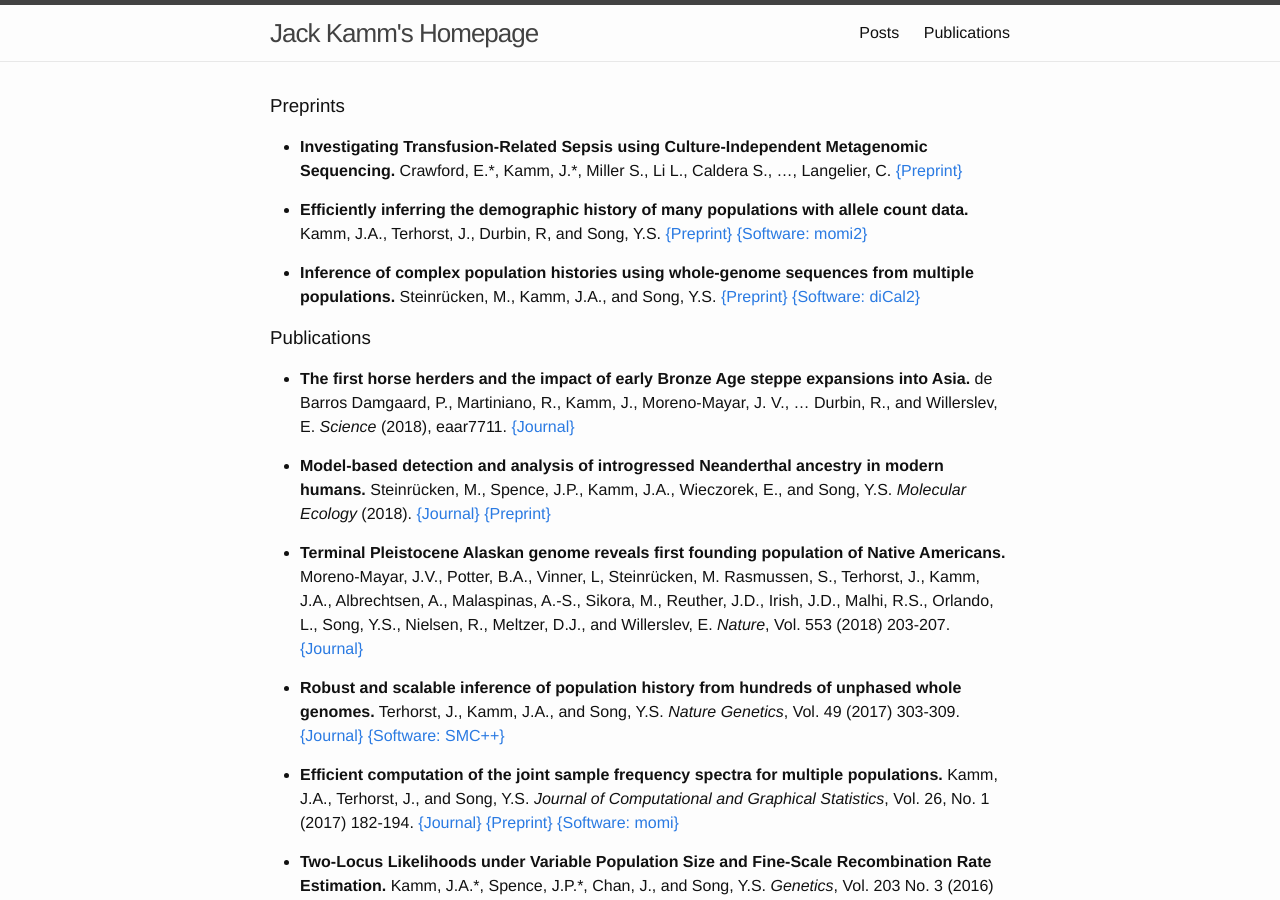
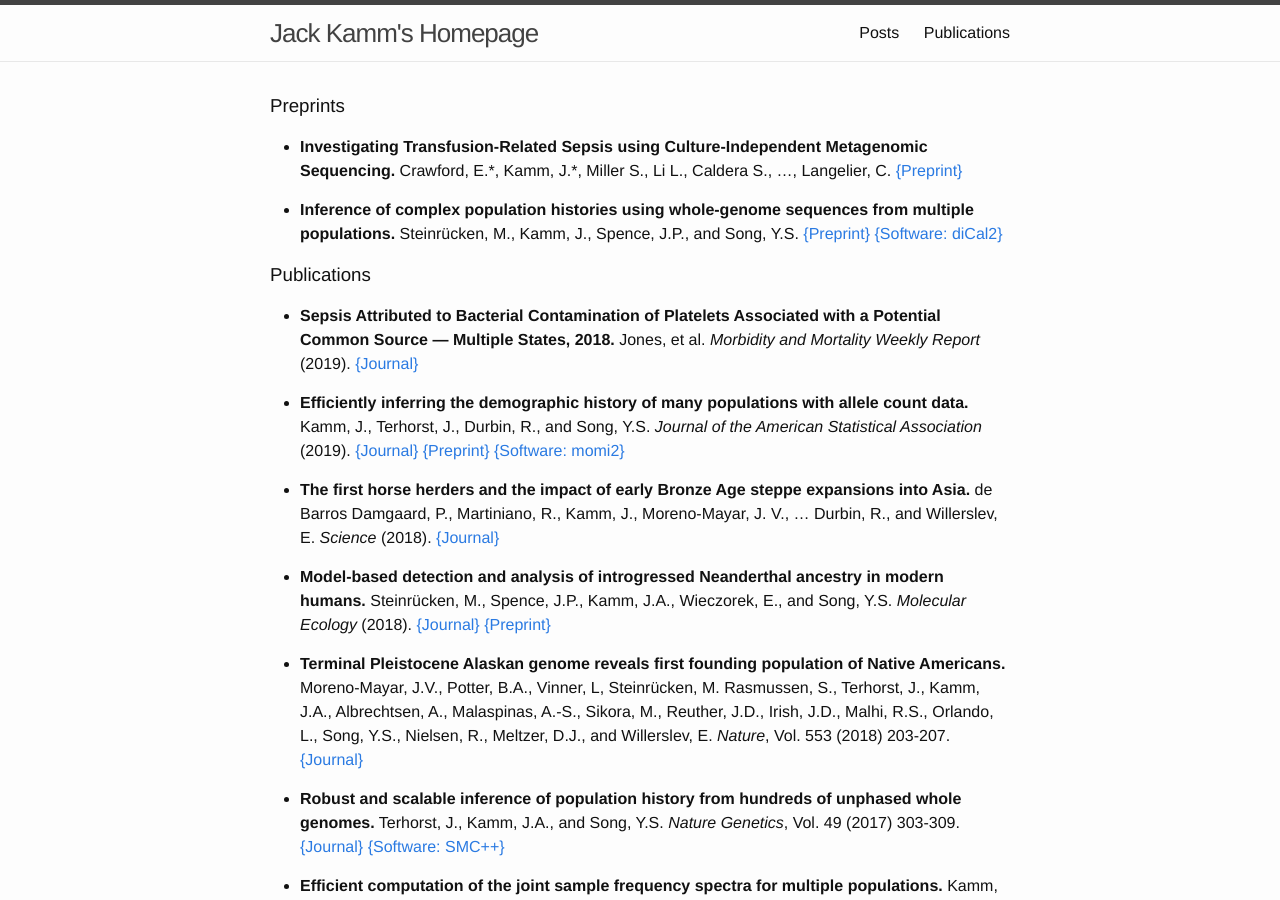
Before and after one commit to jackkamm/jackkamm.github.io, a Jekyll site: the page built from publications.md, in a window 1280 px wide and 900 px high. Built offline with Jekyll 4.4.1, drawn with Linux system fonts in a browser that asks for light colours.

Commit message:
Update publications

```diff
--- a/publications.md
+++ b/publications.md
@@ -10,20 +10,26 @@ title: Publications
     Kamm, J.\*, Miller S., Li L., Caldera S., ..., Langelier, C.
     [{Preprint}](https://www.biorxiv.org/content/10.1101/653337v1)
 
--   **Efficiently inferring the demographic history of many populations
-    with allele count data.** Kamm, J.A., Terhorst, J., Durbin, R, and Song, Y.S.
-    [{Preprint}](https://www.biorxiv.org/content/early/2018/03/23/287268)
-    [{Software: momi2}](https://github.com/popgenmethods/momi2)
-
 -   **Inference of complex population histories using whole-genome
-    sequences from multiple populations.** Steinrücken, M., Kamm, J.A., and Song, Y.S.
+    sequences from multiple populations.** Steinrücken, M., Kamm, J., Spence, J.P., and Song, Y.S.
     [{Preprint}](http://dx.doi.org/10.1101/026591) [{Software: diCal2}](https://sourceforge.net/projects/dical2)
 
 ### Publications
 
+-   **Sepsis Attributed to Bacterial Contamination of Platelets Associated with a Potential Common Source — Multiple States, 2018.**
+    Jones, et al. *Morbidity and Mortality Weekly Report* (2019).
+    [{Journal}](https://www.cdc.gov/mmwr/volumes/68/wr/mm6823a2.htm)
+
+-   **Efficiently inferring the demographic history of many populations
+    with allele count data.** Kamm, J., Terhorst, J., Durbin, R., and Song, Y.S.
+    *Journal of the American Statistical Association* (2019).
+    [{Journal}](https://www.tandfonline.com/doi/full/10.1080/01621459.2019.1635482)
+    [{Preprint}](https://www.biorxiv.org/content/early/2018/03/23/287268)
+    [{Software: momi2}](https://github.com/popgenmethods/momi2)
+
 -  **The first horse herders and the impact of early Bronze Age steppe expansions into Asia.**
    de Barros Damgaard, P., Martiniano, R., Kamm, J., Moreno-Mayar, J. V., ... Durbin, R., and Willerslev, E.
-   *Science* (2018), eaar7711.
+   *Science* (2018).
    [{Journal}](http://science.sciencemag.org/content/early/2018/05/08/science.aar7711)
 
 -   **Model-based detection and analysis of introgressed Neanderthal
```
